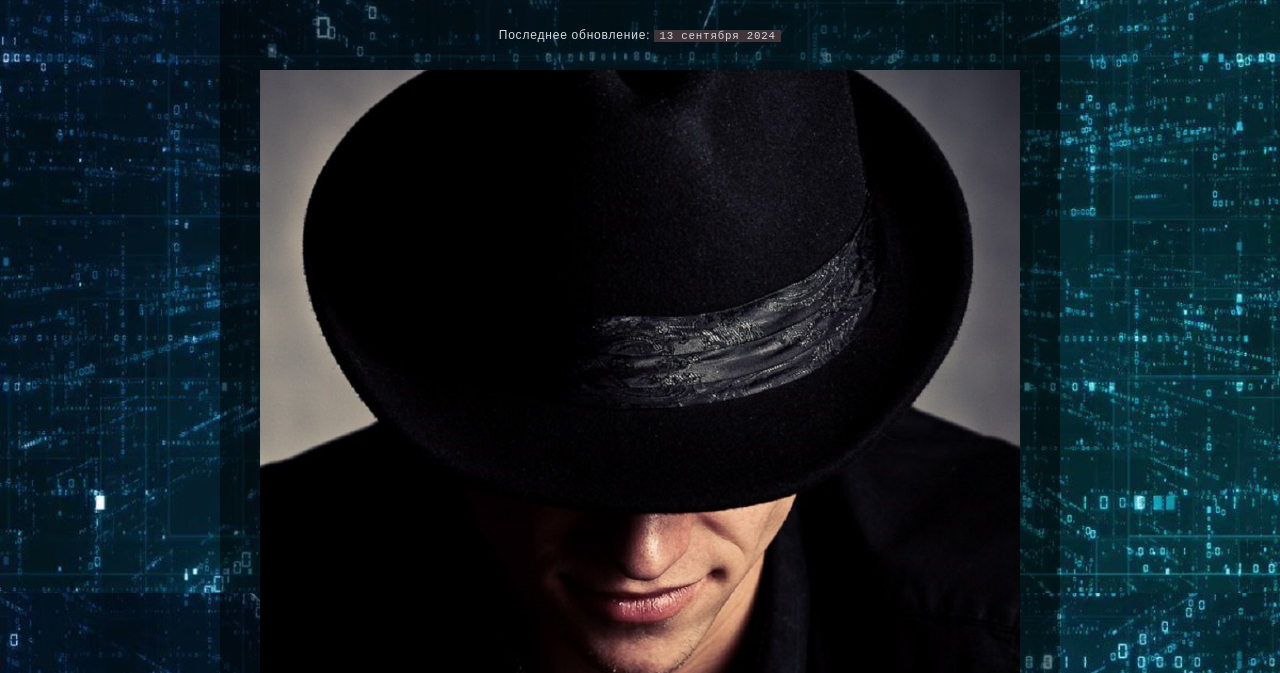
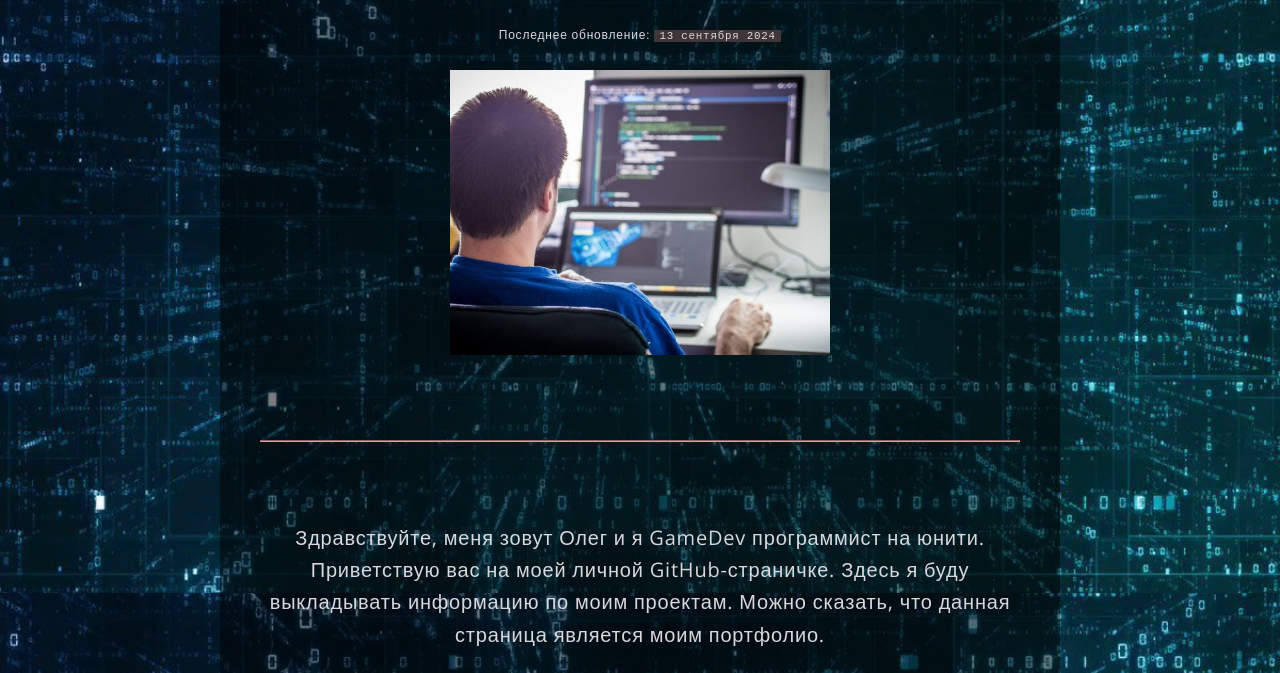
Before and after one commit to oleg-sh256/oleg-sh256.github.io, a plain HTML site: page index.html in a window 1280 px wide. Shown: the part 127-800 px from the top of the page. Drawn offline with nearby package versions, Linux system fonts and the light colour scheme.

Commit message:
Add files via upload

```diff
--- a/index.html
+++ b/index.html
@@ -21,7 +21,7 @@
 
 	<p class="last_update">Последнее обновление: <code>13 сентября 2024</code></p>
 
-	<img alt="фотка" src="oleg_img.png" title="фото профиля">
+	<img class="fotka" alt="фотка" src="oleg_img.jpg" title="фото профиля">
 
 	<hr />
 
--- a/style.css
+++ b/style.css
@@ -2,6 +2,7 @@ body {
 	font-size: 2rem;
 	background: #00000080;
 	padding: 40px;
+	text-align: center;
 }
 
 html {
@@ -64,6 +65,10 @@ hr {
 	font-size: 12px;
 }
 
+.fotka {
+	width: 50%;
+}
+
 /*Планшеты*/
 @media (max-width: 850px) {
 	body {
```
Also changed, not shown: oleg_img.jpg (added).
